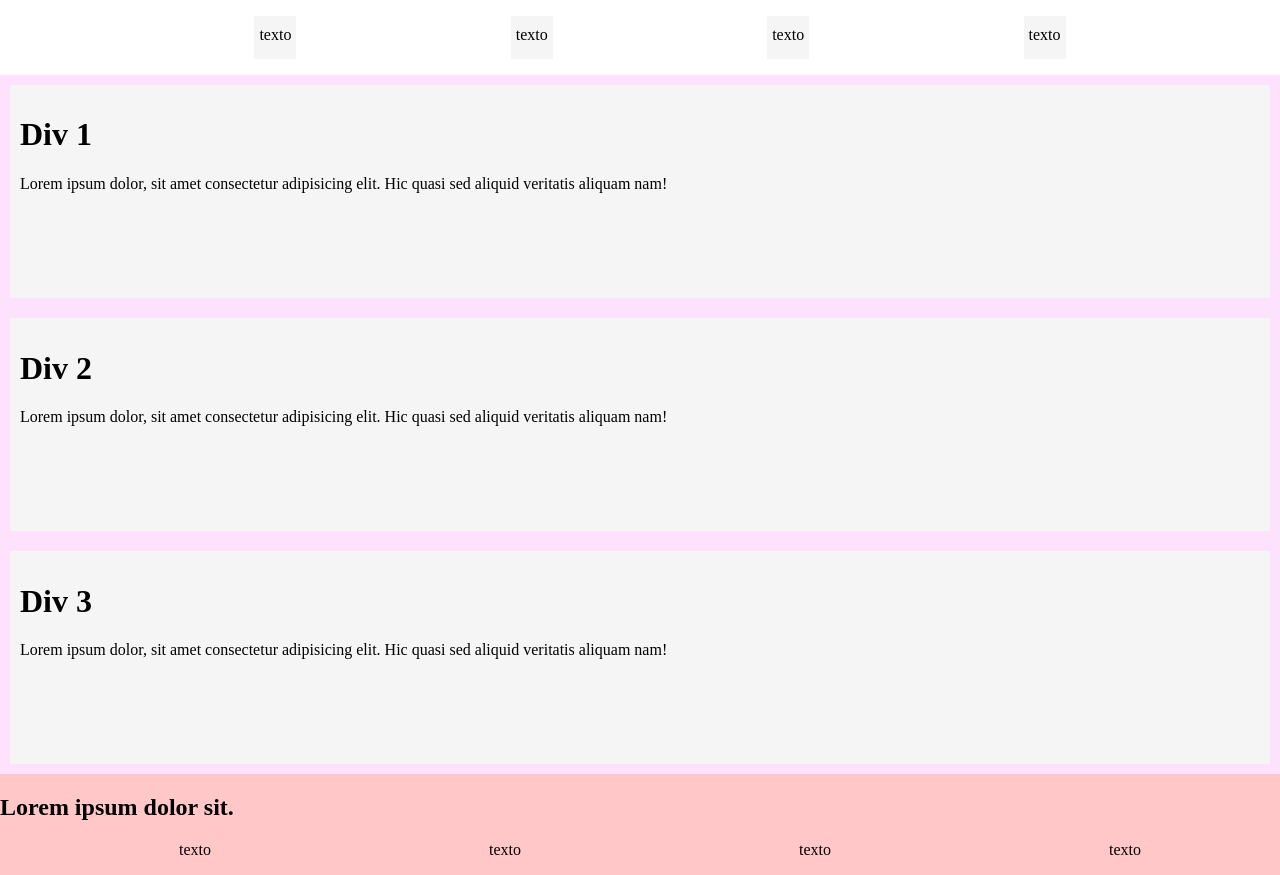
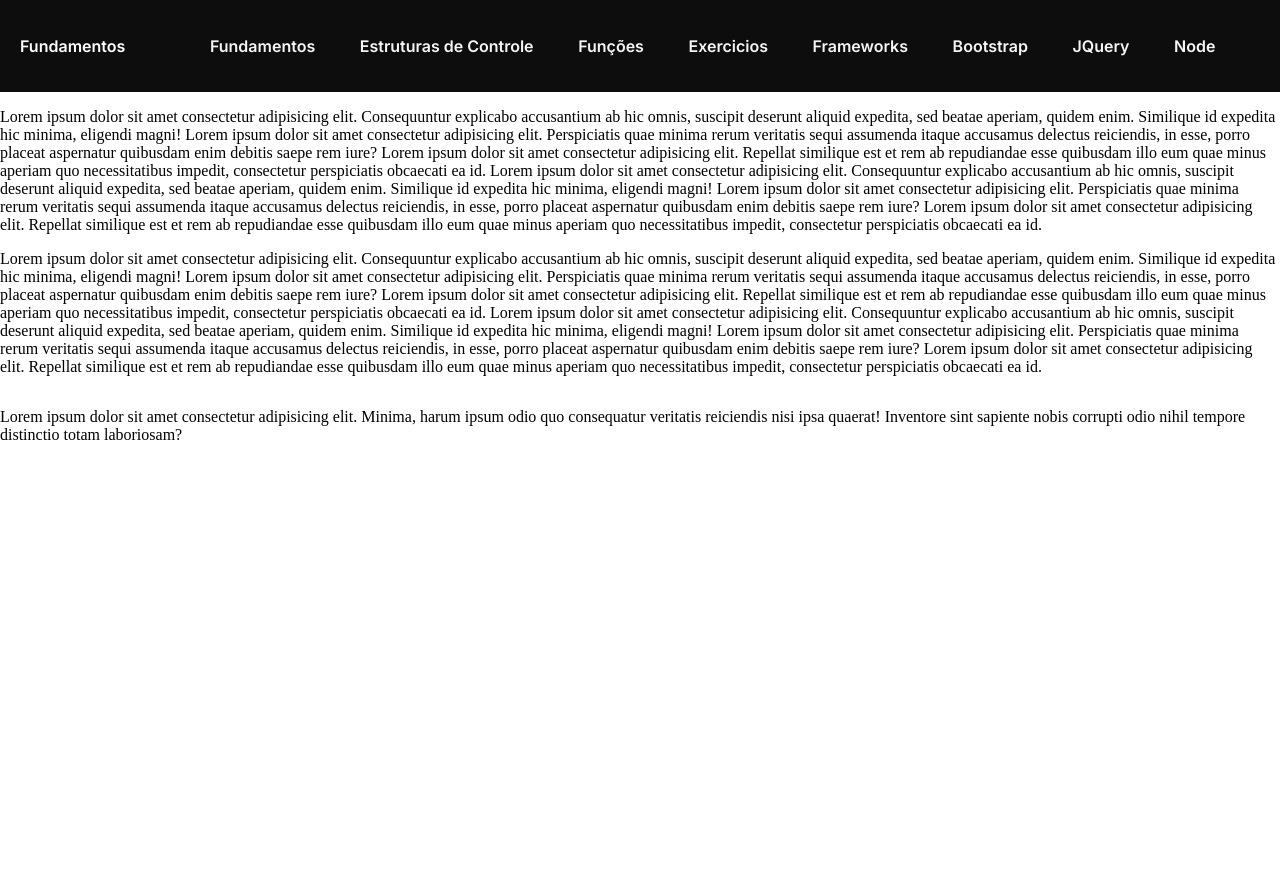
Before and after one commit to danielvito-pereira/Fundamentosjs, a plain HTML site: page index.html in a window 1280 px wide. After the commit the page ends 800 px from the top, so only its background shows below. Drawn offline with Linux system fonts and the light colour scheme.

Commit message:
conteudo

```diff
--- a/index.html
+++ b/index.html
@@ -3,62 +3,46 @@
 <head>
     <meta charset="UTF-8">
     <meta name="viewport" content="width=device-width, initial-scale=1.0">
-    <link rel="stylesheet" href="/exemplos_FlexBox/flexbox.css">
-    <title>Document</title>
+    <link rel="stylesheet" href="style.css">
+    <title>Site Teste </title>
 </head>
+<script src="./scripts/funcoes.js"></script>
 <body>
-   <!-- <div class="linha">
-        <div class="card">
-            <p>texto qualquer</p>
+    <header>
+        <div class="navbar">
+            <span class="brand">Fundamentos</span>
+            <input class="check" type="checkbox" name="" id="" />
+            <ul>
+                <li ><a href="">Fundamentos</a> </li>
+                <li><a href="">Estruturas de Controle</a></li>
+                <li><a href="">Funções</a></li>
+                <li><a href="">Exercicios</a></li>
+                <li><a href="">Frameworks</a>
+                    <li><a href="">Bootstrap</a></li>
+                    <li><a href="">JQuery</a></li>
+                    <li><a href="">Node</a></li>
+                </li>
+            </ul>
         </div>
-        <div class="card">
-            <p>texto qualquer</p>
+    </header>
+    <section class="conteudo">
+        <div id="texto">
+            <p> Lorem ipsum dolor sit amet consectetur adipisicing elit. Consequuntur explicabo accusantium ab hic omnis, suscipit deserunt aliquid expedita, sed beatae aperiam, quidem enim. Similique id expedita hic minima, eligendi magni! Lorem ipsum dolor sit amet consectetur adipisicing elit. Perspiciatis quae minima rerum veritatis sequi assumenda itaque accusamus delectus reiciendis, in esse, porro placeat aspernatur quibusdam enim debitis saepe rem iure?
+            Lorem ipsum dolor sit amet consectetur adipisicing elit. Repellat similique est et rem ab repudiandae esse quibusdam illo eum quae minus aperiam quo necessitatibus impedit, consectetur perspiciatis obcaecati ea id.
+            Lorem ipsum dolor sit amet consectetur adipisicing elit. Consequuntur explicabo accusantium ab hic omnis, suscipit deserunt aliquid expedita, sed beatae aperiam, quidem enim. Similique id expedita hic minima, eligendi magni! Lorem ipsum dolor sit amet consectetur adipisicing elit. Perspiciatis quae minima rerum veritatis sequi assumenda itaque accusamus delectus reiciendis, in esse, porro placeat aspernatur quibusdam enim debitis saepe rem iure?
+            Lorem ipsum dolor sit amet consectetur adipisicing elit. Repellat similique est et rem ab repudiandae esse quibusdam illo eum quae minus aperiam quo necessitatibus impedit, consectetur perspiciatis obcaecati ea id.
+            </p>
+            <p>
+                Lorem ipsum dolor sit amet consectetur adipisicing elit. Consequuntur explicabo accusantium ab hic omnis, suscipit deserunt aliquid expedita, sed beatae aperiam, quidem enim. Similique id expedita hic minima, eligendi magni! Lorem ipsum dolor sit amet consectetur adipisicing elit. Perspiciatis quae minima rerum veritatis sequi assumenda itaque accusamus delectus reiciendis, in esse, porro placeat aspernatur quibusdam enim debitis saepe rem iure?
+                Lorem ipsum dolor sit amet consectetur adipisicing elit. Repellat similique est et rem ab repudiandae esse quibusdam illo eum quae minus aperiam quo necessitatibus impedit, consectetur perspiciatis obcaecati ea id.
+                Lorem ipsum dolor sit amet consectetur adipisicing elit. Consequuntur explicabo accusantium ab hic omnis, suscipit deserunt aliquid expedita, sed beatae aperiam, quidem enim. Similique id expedita hic minima, eligendi magni! Lorem ipsum dolor sit amet consectetur adipisicing elit. Perspiciatis quae minima rerum veritatis sequi assumenda itaque accusamus delectus reiciendis, in esse, porro placeat aspernatur quibusdam enim debitis saepe rem iure?
+                Lorem ipsum dolor sit amet consectetur adipisicing elit. Repellat similique est et rem ab repudiandae esse quibusdam illo eum quae minus aperiam quo necessitatibus impedit, consectetur perspiciatis obcaecati ea id.
+            </p>
+
         </div>
-        <div class="card">
-            <p>texto qualquer</p>
-        </div>
-        <div class="card">
-            <p>texto qualquer</p>
-        </div>
-    </div>-->
-
-    <!--#app>.menu-top+.conteudo>(.card>h1+p)*3+.footer-----maneira rápida de fazer divs -->
-    <header>
-        <nav class="menu-topo">
-            <ul><!--ul(li>{texto})-->
-                <li>texto</li>
-                <li>texto</li>
-                <li>texto</li>
-                <li>texto</li>
-            </ul>
-        </nav>
-    </header>
-    <div id="app">
-
-        <div class="conteudo">
-            <div class="card">
-                <h1>Div 1</h1>
-                <p>Lorem ipsum dolor, sit amet consectetur adipisicing elit. Hic quasi sed aliquid veritatis aliquam nam!</p>
-            </div>
-            <div class="card">
-                <h1>Div 2</h1>
-                <p>Lorem ipsum dolor, sit amet consectetur adipisicing elit. Hic quasi sed aliquid veritatis aliquam nam!</p>
-            </div>
-            <div class="card">
-                <h1>Div 3</h1>
-                <p>Lorem ipsum dolor, sit amet consectetur adipisicing elit. Hic quasi sed aliquid veritatis aliquam nam!</p>
-            </div>
-        </div>
-                <div class="footer">
-                    <h2>Lorem ipsum dolor sit.</h2>
-                    <ul><!--ul(li>{texto})-->
-                        <li>texto</li>
-                        <li>texto</li>
-                        <li>texto</li>
-                        <li>texto</li>
-                    </ul>
-                </div>
-    </div>
-
+    </section>
+    <footer class="rodape">
+        <p>Lorem ipsum dolor sit amet consectetur adipisicing elit. Minima, harum ipsum odio quo consequatur veritatis reiciendis nisi ipsa quaerat! Inventore sint sapiente nobis corrupti odio nihil tempore distinctio totam laboriosam?</p>
+    </footer>
 </body>
 </html>
--- a/style.css
+++ b/style.css
@@ -1,31 +1,81 @@
+@import url('https://fonts.googleapis.com/css2?family=Inter:wght@600&display=swap');
+body {
+    margin: 0;
+}
+.navbar {
+    background: #0e0d0d;
+    color: #ffffff;
+    font-family: 'Inter', sans-serif;
+    display: flex;
+    justify-content: space-between;/*coloca os itens um do lado do outro*/
+    align-items: center;
+    padding: 20px;
+}
+.check {
+    display: none;
+    position: relative;
+    width: 20px;
+    height: 20px;
+    -webkit-appearance: none;/*faz com que ele suma*/
+    outline: none;/*retira a linha fracionada */
+}
+.check::before { /*um filho*/
+    content: url(../img/hamburger-menu.svg);
+    position: absolute;
+    top: 0;
+    left: 0;
+    height: 100%;
+    width: 100%;
 
-* {
-    margin: 0;
-    padding: 0;
-    box-sizing: border-box;
+}
+.check:checked::before {/*faz a mudança de icone ao clicar */
+    content: url(../img/hamburger.svg);
+}
+ul {
+    --display: flex;
+   display: var(--display);
+   flex: 1;
+   justify-content: space-evenly;
 }
 
-.menu ul {
-    display: flex;
-    justify-content: space-around;
+ul li {
+    list-style: none; /*retira a bolinha dele*/
 }
-ul {
-    display: block;
-    list-style-type: disc;
-    margin-block-start: 1em;
-    margin-block-end: 1em;
-    margin-inline-start: 0px;
-    margin-inline-end: 0px;
-    padding-inline-start: 40px;
-    text-decoration:none;
+@media (max-width: 600px) {
+    .navbar {
+        flex-wrap: wrap;/*quebra linha*/
+    }
+    .check {
+        display: block;
+    }
+    ul {
+        flex-direction: column;
+        padding-left: 0;
+        flex-basis: 100%;/*diz qual o tamanho que o item vai ter na linha*/
+        --display:none;/*faz o menu sumir*/
+    }
+    ul li {
+        padding: 5px 0;
+    }
 
 }
+.check:checked + ul {
+    --display:flex;
+}
+div#menu {
+    text-decoration: none;
 
-li {
-    list-style-type: none;/* tira a olinha do menu  */
+}
+a {
+    text-decoration: none;
+    color:whitesmoke;
+}
 
+.conteudo {
+    display: inline-grid;
 
-  }
-  a {
-      text-decoration: none;
-     }
+}
+.rodape {
+    display: inline-grid;
+
+}
```
